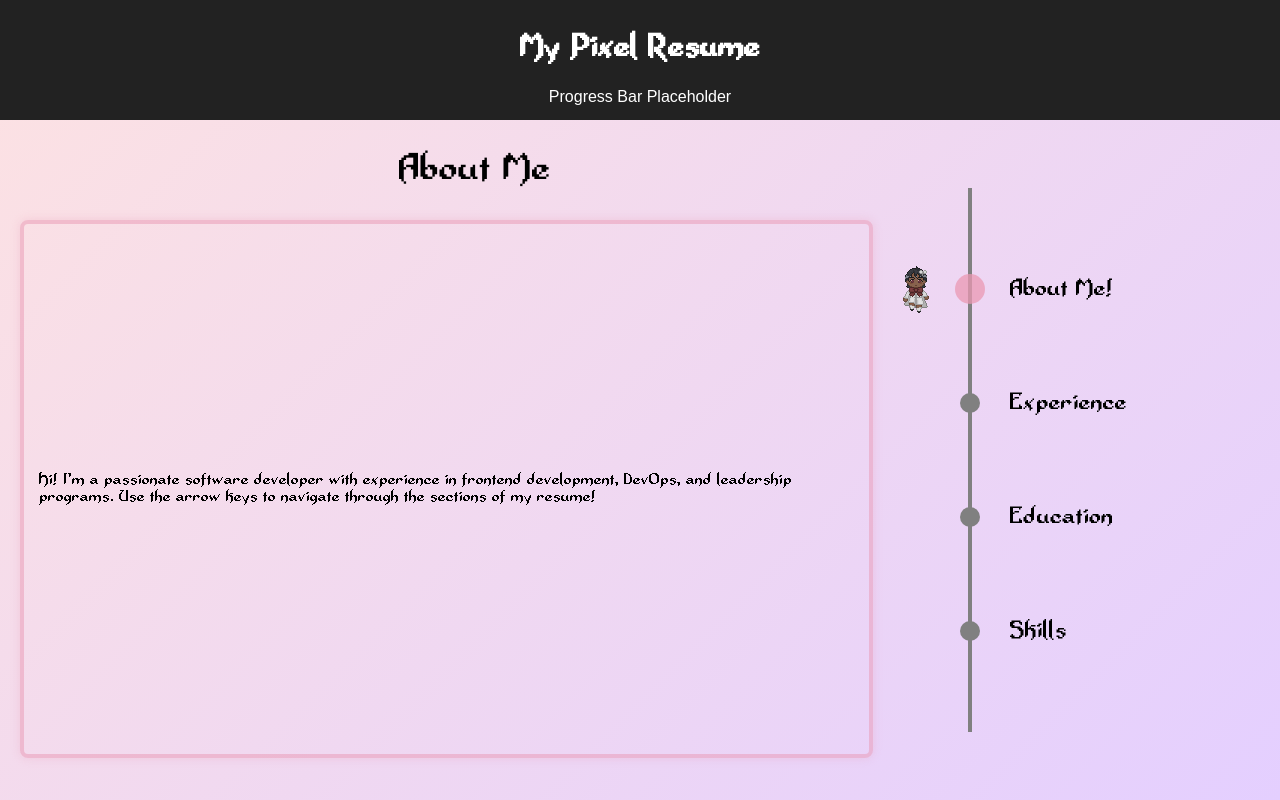
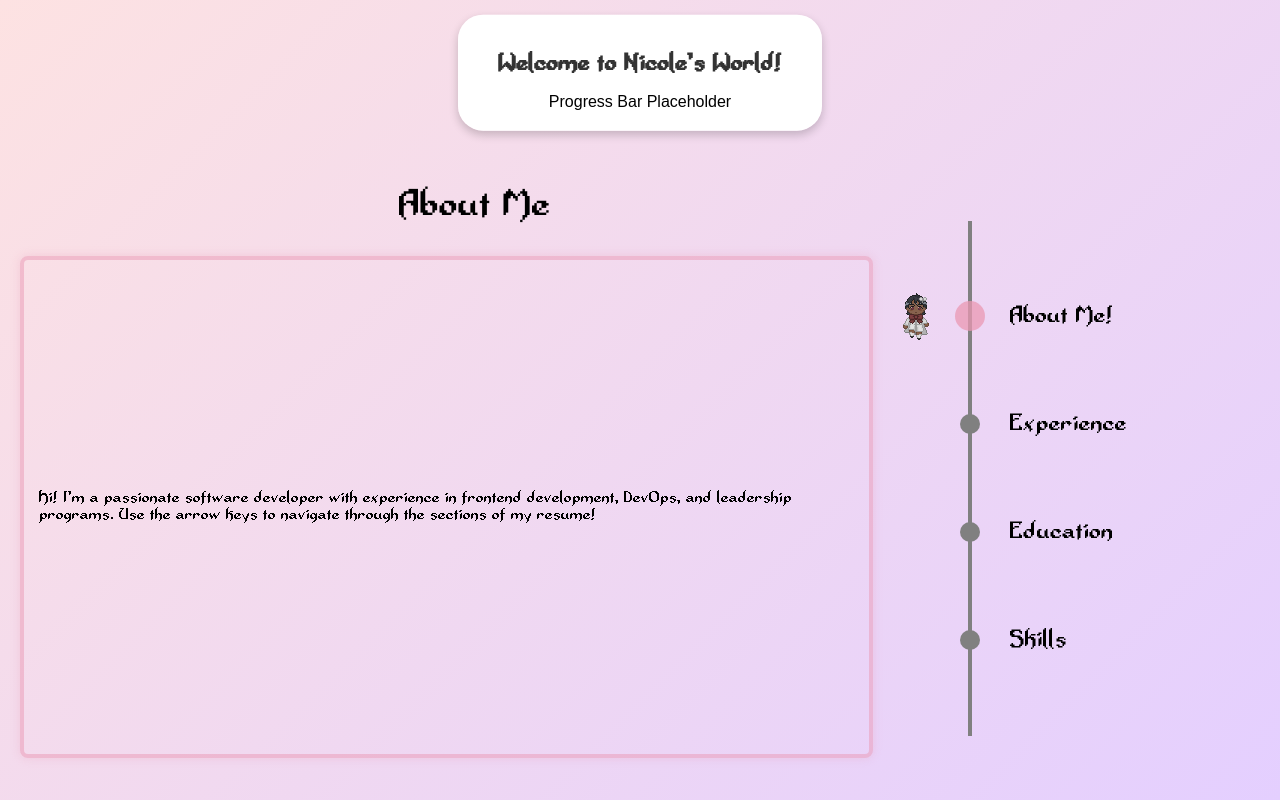
Before and after one commit to NicoleWij/pixel-resume, a React (Create React App) app: page / in a window 1280 px wide. Built offline with nearby package versions, Linux system fonts and the light colour scheme.

Commit message:
Header Fix

```diff
--- a/src/components/App.css
+++ b/src/components/App.css
@@ -33,15 +33,6 @@ h3 {
 
 p {
   font-family: "Adventurer", serif;
-}
-
-.header {
-  background-color: #222;
-  color: white;
-  padding: 10px;
-  text-align: center;
-  height: 100px;
-  flex-shrink: 0; /* Prevent the header from shrinking */
 }
 
 .main-content {
--- a/src/components/App.js
+++ b/src/components/App.js
@@ -32,7 +32,7 @@ const App = () => {
 
   return (
     <div className="app">
-      <Header />
+      <Header activeSection={sections[activeSectionIndex]} />
       <div className="main-content">
         <div className="sections">
           {sections.map((title, index) => (
--- /dev/null
+++ b/src/components/Header.css
@@ -0,0 +1,30 @@
+.header-container {
+    position: relative;
+    margin: 20px auto;
+    padding: 20px 40px;
+    background: linear-gradient(90deg, #ffffff, #ffffff);
+    border-radius: 25px;
+    box-shadow: 0px 4px 10px rgba(0, 0, 0, 0.2);
+    animation: colorShift 5s infinite;
+    text-align: center;
+    width: fit-content; /* Shrink to content size */
+  }
+
+  .header-container h1 {
+    font-family: "Adventurer", serif;
+    font-size: 24px;
+    color: #333;
+  }
+
+  @keyframes bounce {
+    0%, 100% {
+      transform: translateY(0);
+    }
+    50% {
+      transform: translateY(-10px);
+    }
+  }
+
+  .header-container {
+    animation: colorShift 5s infinite, bounce 2s ease-in-out infinite;
+  }
--- a/src/components/Header.js
+++ b/src/components/Header.js
@@ -1,11 +1,19 @@
 import React from 'react';
+import "./Header.css"; // Your CSS file
 
-const Header = () => {
+const Header = ({ activeSection }) => {
+  const sectionTitles = {
+    "About Me": "Welcome to Nicole's World!",
+    "Experience": "Nicole's Journey",
+    "Education": "Nicole's Learning Path",
+    "Skills": "Nicole's Toolbox"
+  };
+
   return (
-    <header className="header">
-      <h1>My Pixel Resume</h1>
+    <div className="header-container">
+      <h1>{sectionTitles[activeSection] || "Nicole's Resume"}</h1>
       <div className="progress-bar">Progress Bar Placeholder</div>
-    </header>
+    </div>
   );
 };
 
```
